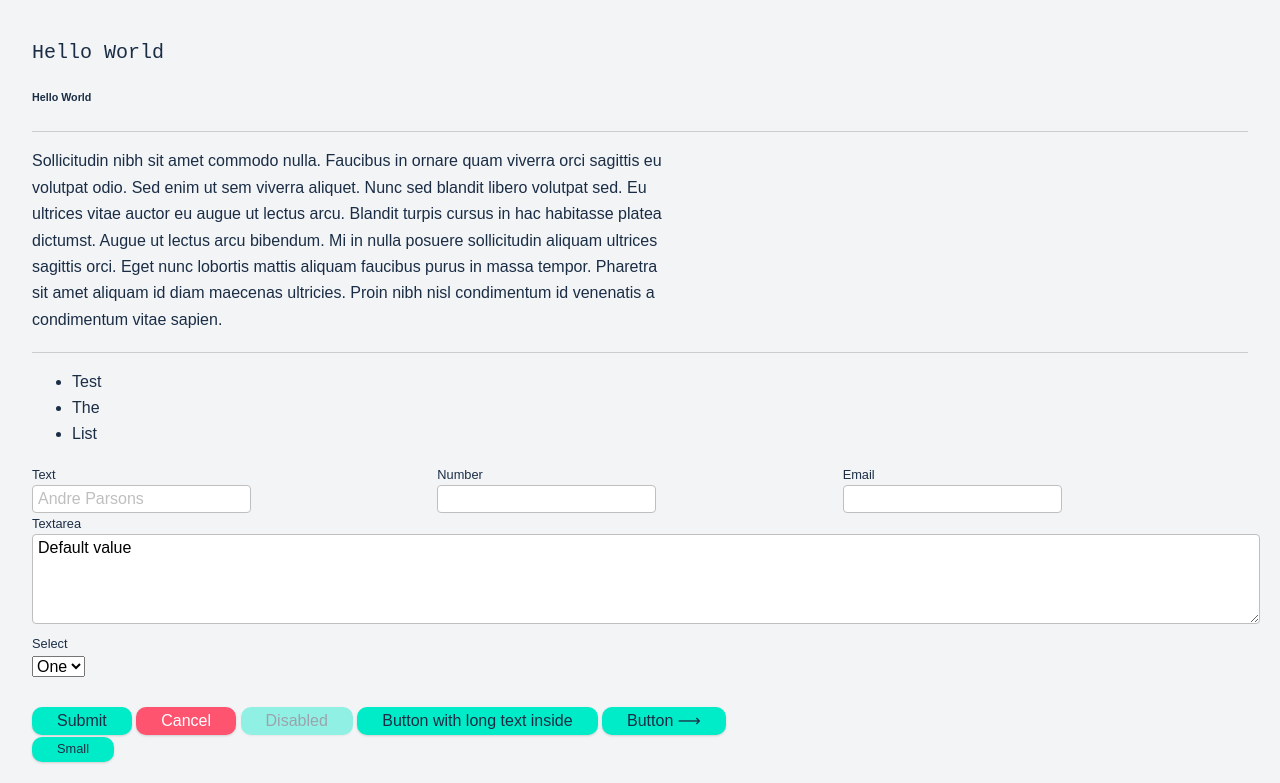
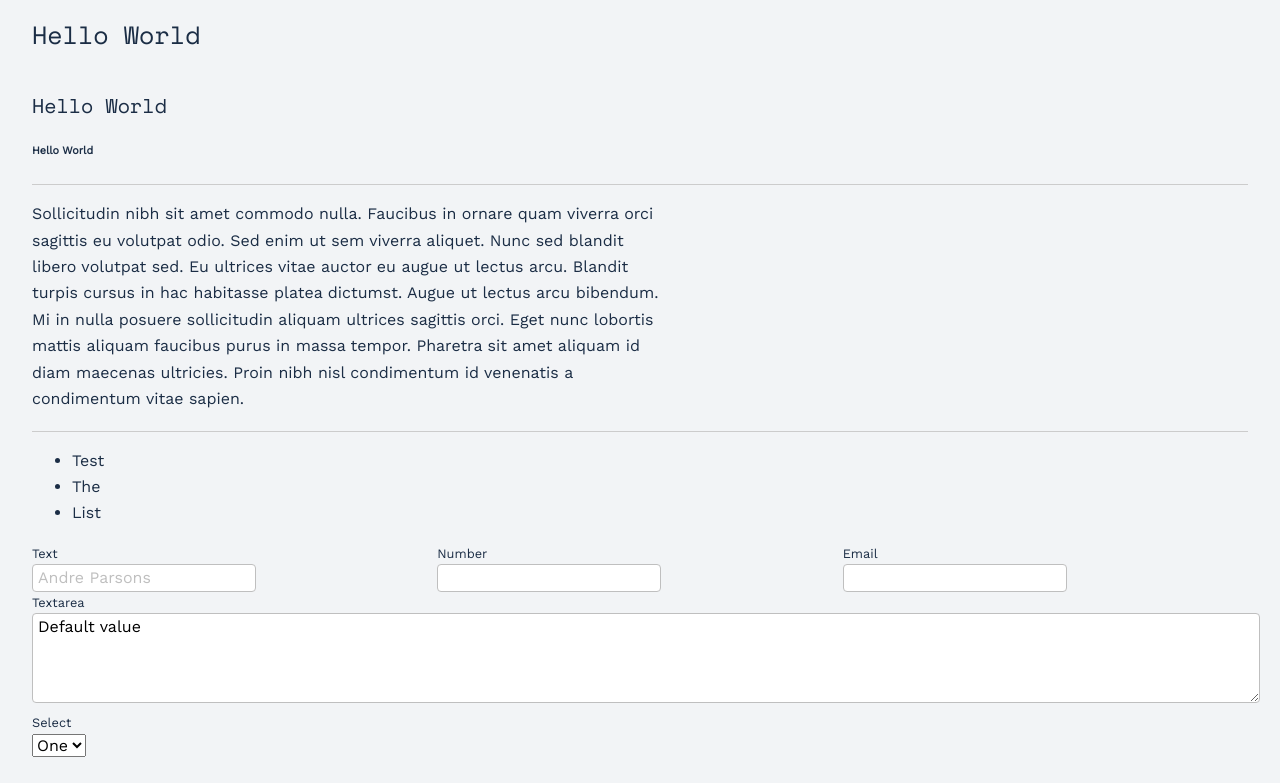
Before and after one commit to Andrparsons/css-design-system, a website built with Parcel: page index.html in a window 1280 px wide. Shown: the part 722-1505 px from the top of the page. Built offline with nearby package versions, Linux system fonts and the light colour scheme.

Commit message:
used link for font instead of import

```diff
--- a/css/style.css
+++ b/css/style.css
@@ -42,7 +42,6 @@
     0 10px 10px -5px rgba(0, 0, 0, 0.04);
 }
 
-@import url("https://fonts.googleapis.com/css?family=Space+Mono:400|Work+Sans:400");
 /* typescale */
 
 html {
--- a/index.html
+++ b/index.html
@@ -20,6 +20,10 @@
     <link rel="stylesheet" href="css/style.css" />
 
     <meta name="theme-color" content="#fafafa" />
+    <link
+      href="https://fonts.googleapis.com/css2?family=Space+Mono&family=Work+Sans&display=swap"
+      rel="stylesheet"
+    />
   </head>
 
   <body>
--- a/package.json
+++ b/package.json
@@ -1,10 +1,10 @@
 {
-  "name": " ",
+  "name": "css-base-styles",
   "version": "0.0.1",
-  "description": "",
+  "description": "A base stylesheet for my projects",
   "keywords": "",
   "license": "",
-  "author": "",
+  "author": "Andre Parsons",
   "scripts": {
     "build": "parcel build index.html",
     "dev": "parcel index.html --open",
```
